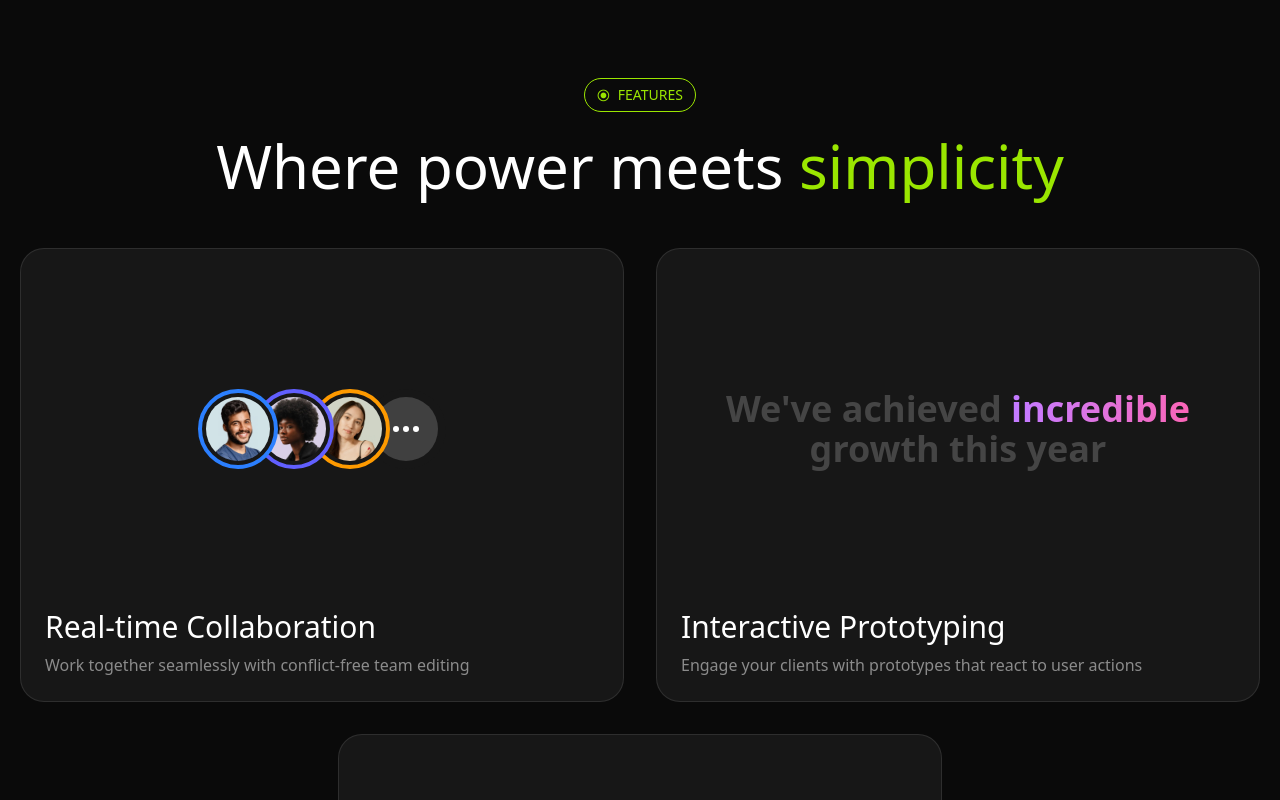
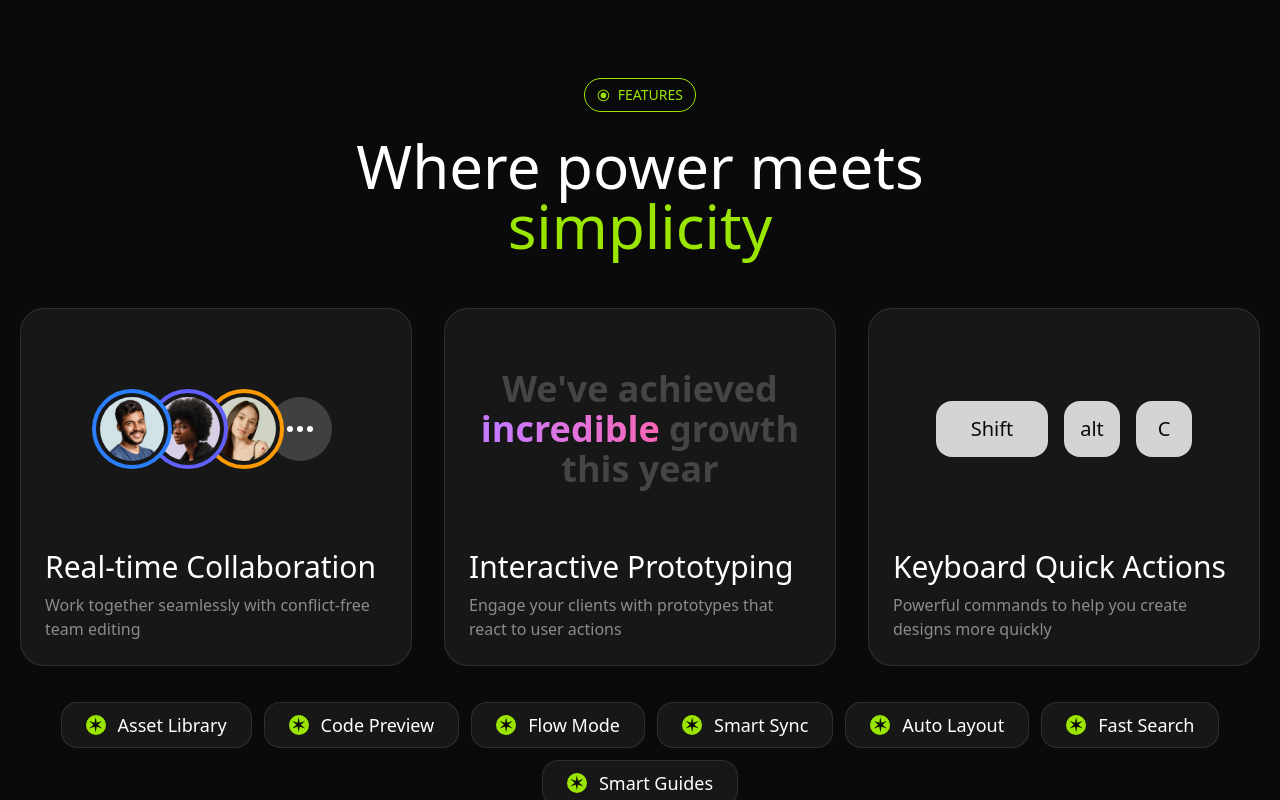
Before and after one commit to theankitgupta/saasLandingPagePractice, a Next.js app: page / in a window 1280 px wide. Shown: the part 2000-2800 px from the top of the page. Built offline with nearby package versions, Linux system fonts and the light colour scheme.

Commit message:
Features Section Desktop View

```diff
--- a/components/sections/features/Features.tsx
+++ b/components/sections/features/Features.tsx
@@ -25,14 +25,14 @@ export default function Features() {
         <div className="flex justify-center">
           <Tag>Features</Tag>
         </div>
-        <h2 className="text-6xl font-medium text-center mt-6">
+        <h2 className="text-6xl font-medium text-center mt-6 max-w-2xl mx-auto">
           Where power meets <span className="text-lime-400">simplicity</span>
         </h2>
-        <div className="mt-12 grid grid-cols-1 md:grid-cols-4 gap-8 p-1">
+        <div className="mt-12 grid grid-cols-1 md:grid-cols-4 lg:grid-cols-3 gap-8 p-1">
           <FeatureCard
             title="Real-time Collaboration"
             description="Work together seamlessly with conflict-free team editing"
-            className="md:col-span-2"
+            className="md:col-span-2 lg:col-span-1"
           >
             <div className="aspect-video flex items-center justify-center">
               <Avatar className="z-40">
@@ -59,7 +59,7 @@ export default function Features() {
           <FeatureCard
             title="Interactive Prototyping"
             description="Engage your clients with prototypes that react to user actions"
-            className="md:col-span-2"
+            className="md:col-span-2 lg:col-span-1"
           >
             <div className="aspect-video flex items-center">
               <p className="text-4xl font-extrabold text-white/20 text-center justify-center">
@@ -74,7 +74,7 @@ export default function Features() {
           <FeatureCard
             title="Keyboard Quick Actions"
             description="Powerful commands to help you create designs more quickly"
-            className="md:col-span-2 md:col-start-2"
+            className="md:col-span-2 lg:col-span-1 md:col-start-2 lg:col-start-auto"
           >
             <div className="aspect-video flex items-center justify-center gap-4">
               <Key className="w-28">Shift</Key>
```
